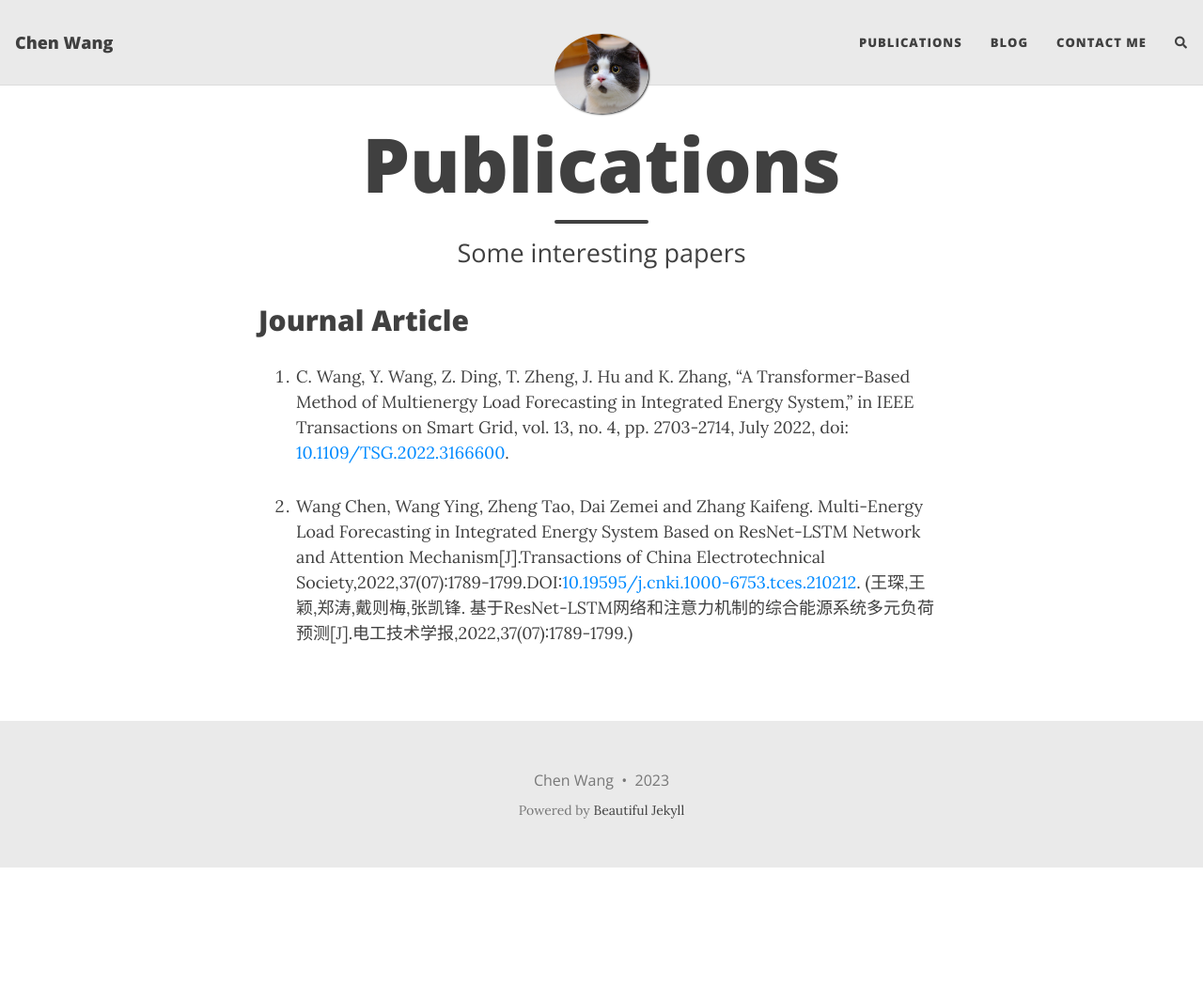
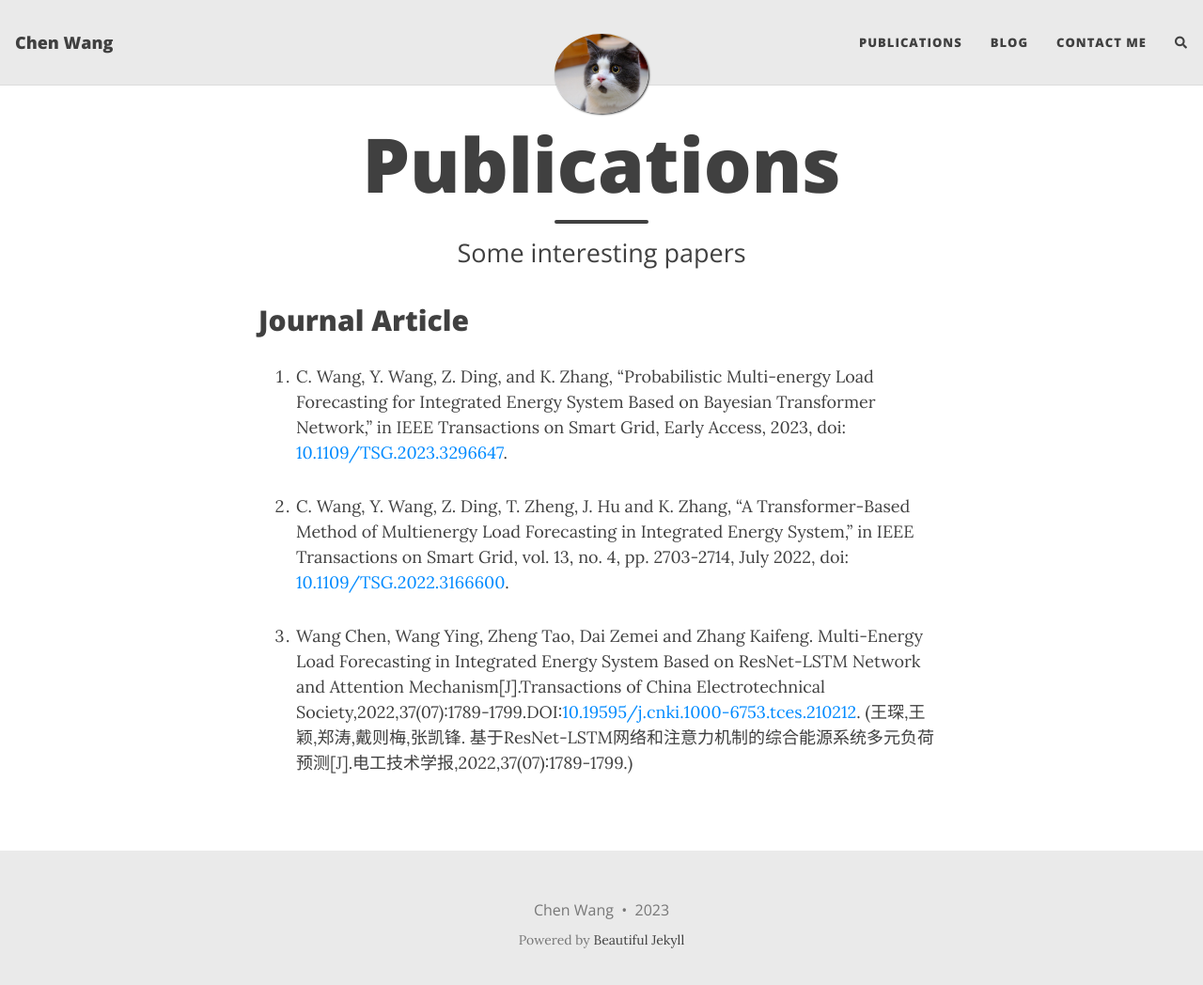
Before and after one commit to wangc1073/wangc1073.github.io, a Jekyll site: the page built from Publications.md, in a window 1280 px wide and 1061 px high. Shown: the top 1048 px of the window at 94% size. Built offline with Jekyll 4.4.1, drawn with Linux system fonts in a browser that asks for light colours; nearby versions of some CDN libraries; comment, search, counter and statistics services are not loaded.

Commit message:
Update Publications.md

```diff
--- a/Publications.md
+++ b/Publications.md
@@ -6,6 +6,8 @@ subtitle: Some interesting papers
 
 ## Journal Article
 
-1. C. Wang, Y. Wang, Z. Ding, T. Zheng, J. Hu and K. Zhang, "A Transformer-Based Method of Multienergy Load Forecasting in Integrated Energy System," in IEEE Transactions on Smart Grid, vol. 13, no. 4, pp. 2703-2714, July 2022, doi: [10.1109/TSG.2022.3166600](https://doi.org/10.1109/TSG.2022.3166600).
+1. C. Wang, Y. Wang, Z. Ding, and K. Zhang, "Probabilistic Multi-energy Load Forecasting for Integrated Energy System Based on Bayesian Transformer Network," in IEEE Transactions on Smart Grid, Early Access, 2023, doi: [10.1109/TSG.2023.3296647](https://doi.org/10.1109/TSG.2023.3296647).
 
-2. Wang Chen, Wang Ying, Zheng Tao, Dai Zemei and Zhang Kaifeng. Multi-Energy Load Forecasting in Integrated Energy System Based on  ResNet-LSTM Network and Attention Mechanism[J].Transactions of China Electrotechnical Society,2022,37(07):1789-1799.DOI:[10.19595/j.cnki.1000-6753.tces.210212](https://doi.org/10.19595/j.cnki.1000-6753.tces.210212). (王琛,王颖,郑涛,戴则梅,张凯锋. 基于ResNet-LSTM网络和注意力机制的综合能源系统多元负荷预测[J].电工技术学报,2022,37(07):1789-1799.)
+2. C. Wang, Y. Wang, Z. Ding, T. Zheng, J. Hu and K. Zhang, "A Transformer-Based Method of Multienergy Load Forecasting in Integrated Energy System," in IEEE Transactions on Smart Grid, vol. 13, no. 4, pp. 2703-2714, July 2022, doi: [10.1109/TSG.2022.3166600](https://doi.org/10.1109/TSG.2022.3166600).
+
+3. Wang Chen, Wang Ying, Zheng Tao, Dai Zemei and Zhang Kaifeng. Multi-Energy Load Forecasting in Integrated Energy System Based on  ResNet-LSTM Network and Attention Mechanism[J].Transactions of China Electrotechnical Society,2022,37(07):1789-1799.DOI:[10.19595/j.cnki.1000-6753.tces.210212](https://doi.org/10.19595/j.cnki.1000-6753.tces.210212). (王琛,王颖,郑涛,戴则梅,张凯锋. 基于ResNet-LSTM网络和注意力机制的综合能源系统多元负荷预测[J].电工技术学报,2022,37(07):1789-1799.)
```
